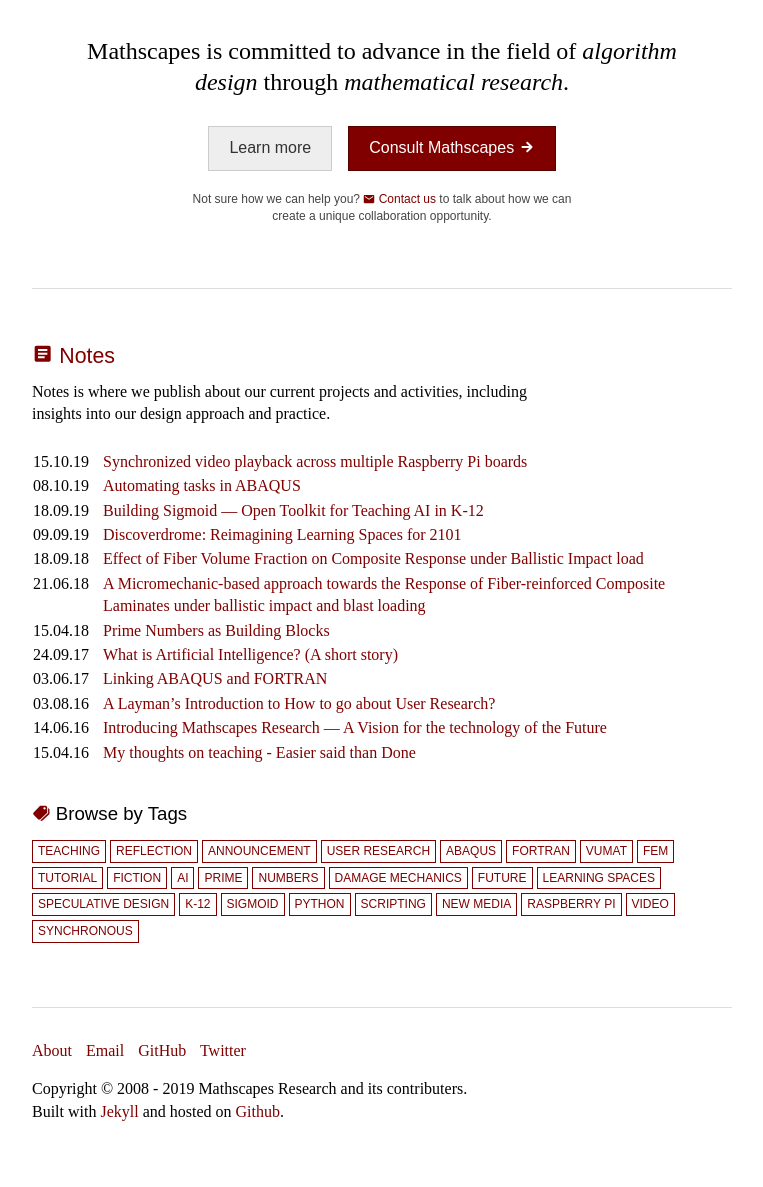
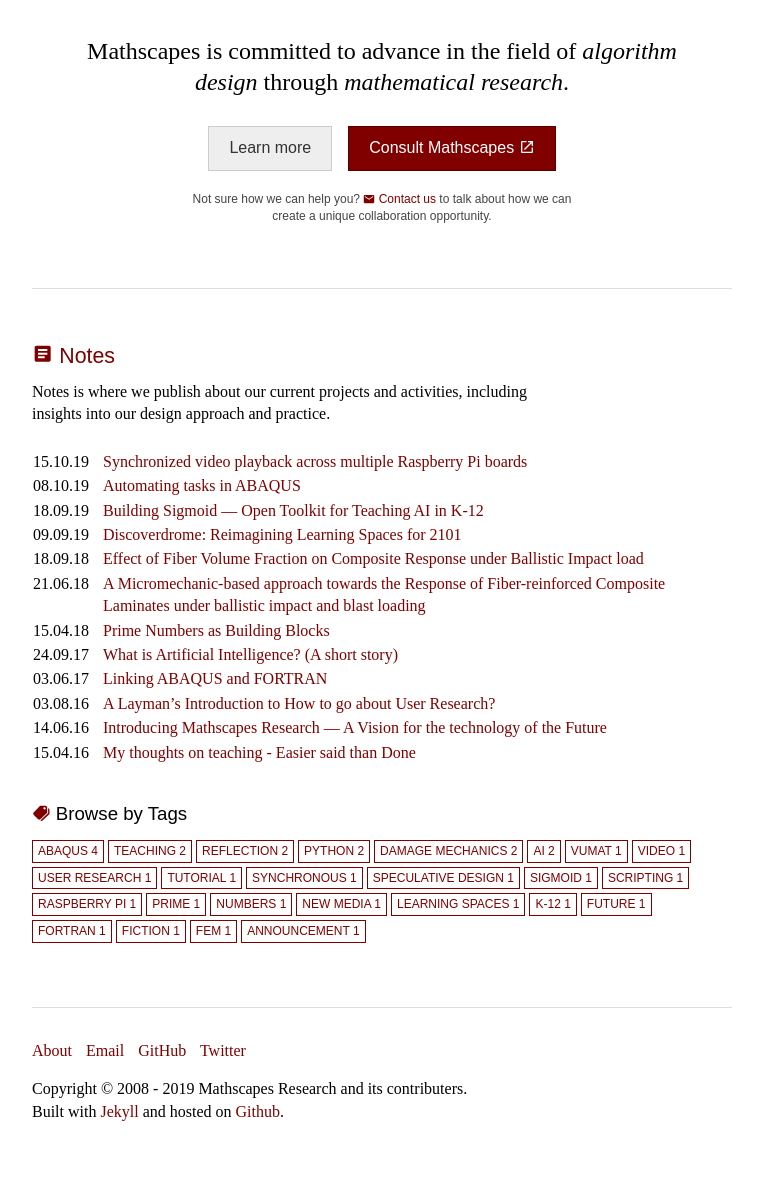
Before and after one commit to mathscapes/website, a Jekyll site: the page docs/index.html, which Jekyll copies as it is, in a window 1280 px wide. Shown: the part 454-1641 px from the top of the page, without its empty margins (258-1021 px from the left). Built offline with Jekyll 4.4.1, drawn with Linux system fonts in a browser that asks for light colours; some web fonts are replaced.

Commit message:
new feature: tag counts!

```diff
--- a/docs/index.html
+++ b/docs/index.html
@@ -36,12 +36,8 @@
 <h1 class="animated fadeInDown" style="max-width:600px;">Mathscapes is committed to advance in the field of <i>algorithm design</i> through <i>mathematical research</i>.</h1>
 </center>
 
-<!-- <center>
-<p style="max-width:650px;">Based in Bangalore, Mathscapes study and design algorithms for computational problems. We see algorithmic complexity more than just space and time; and examine how maths may be used to discover and build on other possible parameters that contribute to this complexity.</p>
-</center> -->
-
 <center class="animated fadeIn delay-1s">
-<a class="btn" href="about">Learn more</a><a class="primary-btn" href="about">Consult Mathscapes <ion-icon name="arrow-round-forward" style="color:white;"></ion-icon></a><br />
+<a class="btn" href="about">Learn more</a><a class="primary-btn" href="about">Consult Mathscapes <ion-icon name="open" style="color:white;"></ion-icon></a><br />
 <p class="tertiary">Not sure how we can help you? <ion-icon name="mail"></ion-icon> <a href="mailto: hello@mathscapes.xyz">Contact us</a> to talk about how we can create a unique collaboration opportunity.</p>
 </center>
 
@@ -154,7 +150,7 @@
 
 <h3 id="-browse-by-tags"><ion-icon name="pricetags"></ion-icon> Browse by Tags</h3>
 
-<div>
+<!-- <div>
 
   <a class="tag" href="/notes/tag/teaching">Teaching</a>
 
@@ -206,6 +202,163 @@
 
   <a class="tag" href="/notes/tag/synchronous">Synchronous</a>
 
+</div> -->
+
+<div>
+
+
+
+
+
+
+    <a class="tag" href="/notes/tag/abaqus">
+      ABAQUS 4
+    </a>
+
+
+
+    <a class="tag" href="/notes/tag/teaching">
+      Teaching 2
+    </a>
+
+
+
+    <a class="tag" href="/notes/tag/reflection">
+      Reflection 2
+    </a>
+
+
+
+    <a class="tag" href="/notes/tag/python">
+      Python 2
+    </a>
+
+
+
+    <a class="tag" href="/notes/tag/damage-mechanics">
+      Damage Mechanics 2
+    </a>
+
+
+
+    <a class="tag" href="/notes/tag/ai">
+      AI 2
+    </a>
+
+
+
+    <a class="tag" href="/notes/tag/vumat">
+      Vumat 1
+    </a>
+
+
+
+    <a class="tag" href="/notes/tag/video">
+      Video 1
+    </a>
+
+
+
+    <a class="tag" href="/notes/tag/user-research">
+      User Research 1
+    </a>
+
+
+
+    <a class="tag" href="/notes/tag/tutorial">
+      Tutorial 1
+    </a>
+
+
+
+    <a class="tag" href="/notes/tag/synchronous">
+      Synchronous 1
+    </a>
+
+
+
+    <a class="tag" href="/notes/tag/speculative-design">
+      Speculative Design 1
+    </a>
+
+
+
+    <a class="tag" href="/notes/tag/sigmoid">
+      Sigmoid 1
+    </a>
+
+
+
+    <a class="tag" href="/notes/tag/scripting">
+      Scripting 1
+    </a>
+
+
+
+    <a class="tag" href="/notes/tag/raspberry-pi">
+      Raspberry Pi 1
+    </a>
+
+
+
+    <a class="tag" href="/notes/tag/prime">
+      Prime 1
+    </a>
+
+
+
+    <a class="tag" href="/notes/tag/numbers">
+      Numbers 1
+    </a>
+
+
+
+    <a class="tag" href="/notes/tag/new-media">
+      New Media 1
+    </a>
+
+
+
+    <a class="tag" href="/notes/tag/learning-spaces">
+      Learning Spaces 1
+    </a>
+
+
+
+    <a class="tag" href="/notes/tag/k-12">
+      K-12 1
+    </a>
+
+
+
+    <a class="tag" href="/notes/tag/future">
+      Future 1
+    </a>
+
+
+
+    <a class="tag" href="/notes/tag/fortran">
+      FORTRAN 1
+    </a>
+
+
+
+    <a class="tag" href="/notes/tag/fiction">
+      Fiction 1
+    </a>
+
+
+
+    <a class="tag" href="/notes/tag/fem">
+      FEM 1
+    </a>
+
+
+
+    <a class="tag" href="/notes/tag/announcement">
+      Announcement 1
+    </a>
+
 </div>
 
 <!-- ## Authors
```
Also changed, not shown: index.md (+15 -7 lines).
